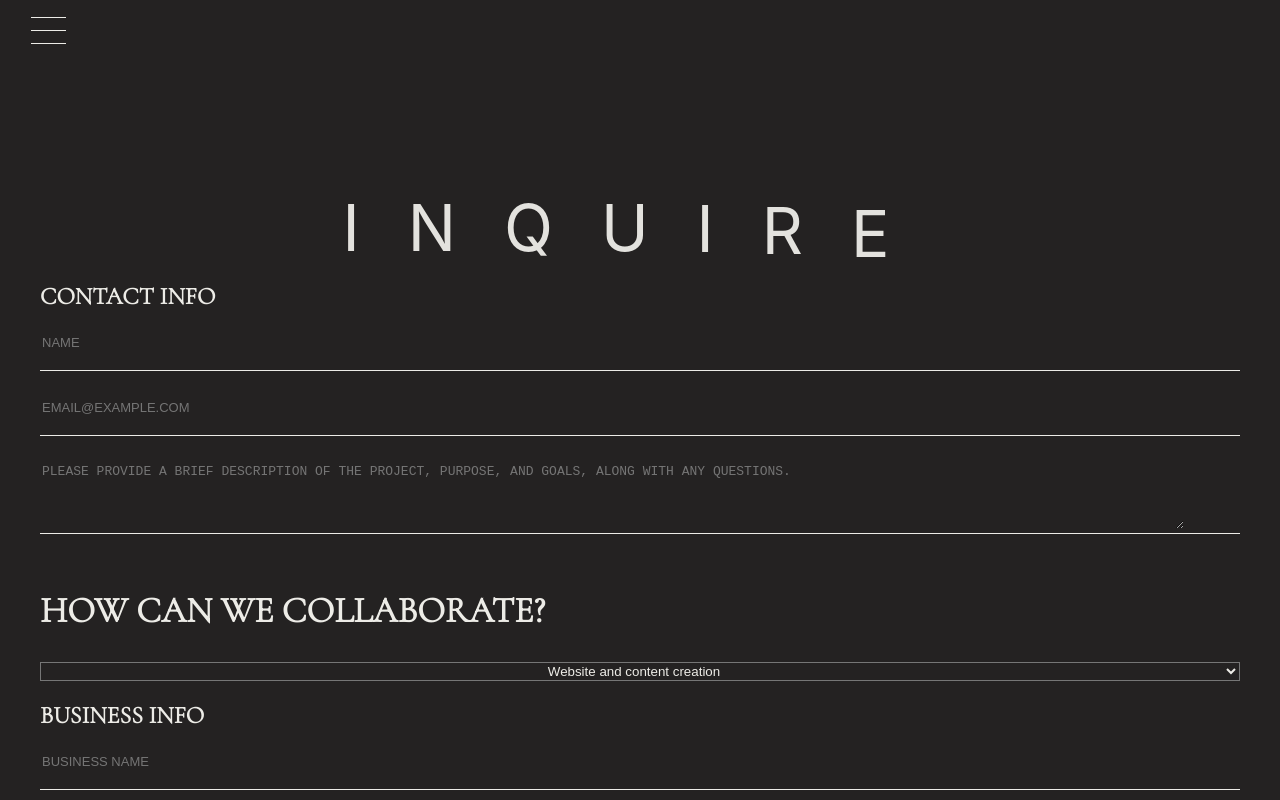
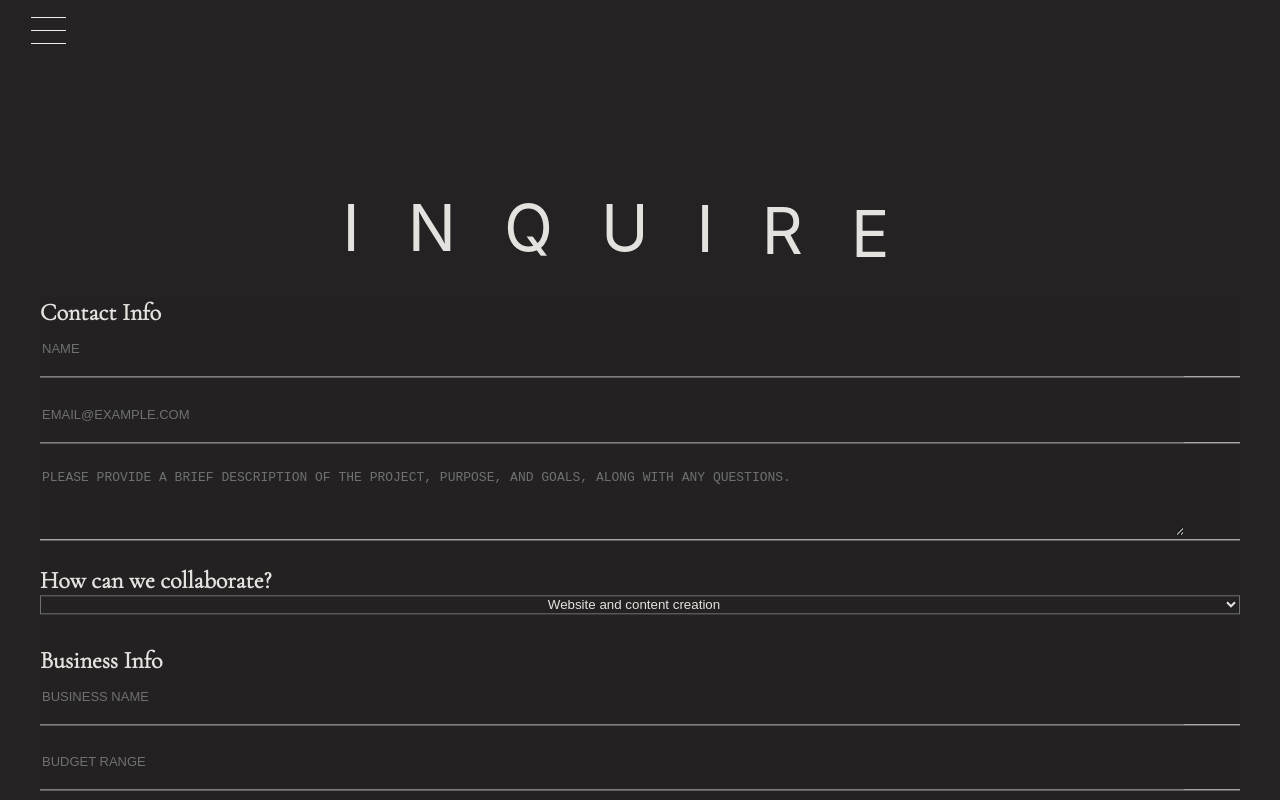
Before and after one commit to vanessamald/studiorevivir, a React (Create React App) app in the folder client/: page /inquire in a window 1280 px wide. Shown: the top 800 px of the page. Built offline with nearby package versions, Linux system fonts and the light colour scheme.

Commit message:
styling contact form

```diff
--- a/client/src/components/Contact/index.js
+++ b/client/src/components/Contact/index.js
@@ -1,13 +1,19 @@
 import React, { useState, useRef } from 'react';
+import { useInView } from 'react-intersection-observer';
 import Form from 'react-bootstrap/Form';
 import Navigation from '../Navigation';
 import SplitText from '../SplitText';
 import SplitText2 from '../SplitText2';
 
 function Contact() {
+    // scroll animation
+    const { ref, inView } = useInView({
+        triggerOnce: true,
+    });
+
     const [ about, setAbout ] = useState('hidden-a');
 
-    const contactText = 'Contact';
+    //const contactText = 'Contact';
 
     // set state for contact form open/close
     const [ show, setShow] = useState('hidden-contact');
@@ -84,34 +90,14 @@ function Contact() {
     return (
     <div>
         <Navigation/>
-        <div className='contact-container flex space-between'>
+        <div className='contact-container flex space-between' ref={ref}>
+            <div className='split-text-container split-text-container-alternate flex justify-center work-title'>
+                <SplitText text='Inquire' fontColor='theme-text-color'/>
+            </div>
+            <div className={`contact-form-container ${inView ? 'text-animation' : '' }`}>
+            <Form onSubmit={submitForm} className='form-content'>
 
-                <div className='split-text-container split-text-container-alternate flex justify-center work-title'>
-                    <SplitText text='Inquire' fontColor='theme-text-color'/>
-                </div>
-
-
-            {/*}
-            <div>
-                {result && (
-                    <p className={`${result.success ? 'success' : 'error'}`}>
-                        {result.message}
-                    </p>
-                    )}
-            </div>
-                */}
-            <Form onSubmit={submitForm} className='form-content'>
-                {/*}
-                <div className='close-btn-container flex flex-end'>
-                    <button className='close-btn' onClick={handleClose}>
-                        <div className='close-container'>
-                            <div className='close-line1'></div>
-                            <div className='close-line2'></div>
-                        </div>
-                    </button>
-                </div>
-                */}
-                <h2 className='font-classic uppercase'>Contact Info</h2>
+                <h4 className='font-classic small-font contact-title'>Contact Info</h4>
                 <Form.Group className="form-group" controlId="name">
                     <Form.Label className='form-name'></Form.Label>
                     <Form.Control className='form-input'
@@ -132,19 +118,6 @@ function Contact() {
                     />
                 </Form.Group>
                 <div className='line-div'></div>
-                {/*}
-                <Form.Group className='form-group'>
-                    <Form.Label className='form-name'></Form.Label>
-                    <Form.Control className='form-input'
-                        onChange={(e) => setSubject(e.target.value)}
-                        type="text"
-                        placeholder="Subject"
-                        required
-                    />
-                </Form.Group>
-                <div className='line-div'></div>
-                */}
-
                 <Form.Group className='form-group'
                     controlId="message"
                     >
@@ -159,9 +132,9 @@ function Contact() {
                 </Form.Group>
                 <div className='line-div'></div>
                 <Form.Group
-                    className='form-group dropdown font-classic uppercase flex-column'
+                    className='form-group dropdown flex-column'
                     controlId="dropdown">
-                    <h2 className='form-name'>How can we collaborate?</h2>
+                    <h4 className='font-classic small-font dropdown-title'>How can we collaborate?</h4>
                     <Form.Control as="select" value={option} onChange={(e) => setOption(e.target.value)} >
                         <option className='form-option' value="Website and content creation">Website and content creation</option>
                         <option className='form-option' value="Website">Website</option>
@@ -169,7 +142,7 @@ function Contact() {
                     </Form.Control>
                 </Form.Group>
 
-                <h2 className='font-classic uppercase'>Business Info</h2>
+                <h4 className='font-classic small-font contact-title'>Business Info</h4>
                 <Form.Group className='form-group'>
                     <Form.Label className='form-name'></Form.Label>
                     <Form.Control className='form-input'
@@ -211,6 +184,19 @@ function Contact() {
                 </div>
             </Form>
             </div>
+
+            {/*}
+            <div>
+                {result && (
+                    <p className={`${result.success ? 'success' : 'error'}`}>
+                        {result.message}
+                    </p>
+                    )}
+            </div>
+                */}
+
+
+            </div>
         </div>
 
     )
--- a/client/src/index.css
+++ b/client/src/index.css
@@ -364,11 +364,15 @@ a {
 /*Theme and Toggle Styling Ends */
 
 /* Contact Styling */
+.contact-title {
+  margin-bottom: 10px;
+}
+
 .contact-container {
-  height: 100vh;
   /*overflow: hidden;*/
   padding-right: 2vw;
   padding-left: 2vw;
+  height: 100vh;
 }
 
 .line-div {
@@ -416,8 +420,7 @@ a {
 }
 
 .contact-form-container {
-  padding: 4rem;
-  opacity: 1;
+  opacity: 0;
 }
 
 .contact-form-title {
@@ -439,6 +442,11 @@ a {
   width: 100%;
 }
 
+.dropdown-title {
+  margin-top: 0;
+  margin-bottom: 0;
+}
+
 .form-input {
   padding-bottom: 20px;
   width: 95%;
@@ -452,6 +460,7 @@ a {
   width: 100%;
   display: flex;
   justify-content: center;
+  margin-bottom: 20px;
 }
 
 .form-button {
@@ -850,6 +859,10 @@ a {
   font-weight: bolder;
 }
 
+.lightweight {
+  font-weight: 100;
+}
+
 .theme-text-color {
   color: var(--font-color)
 }
@@ -880,6 +893,14 @@ a {
 .em-med {
   font-size: 2rem;
   line-height: 3rem;
+}
+
+.x-small-font {
+  font-size: 1rem;
+}
+
+.small-font {
+  font-size: 1.5rem;
 }
 
 .medium-font {
@@ -1044,14 +1065,13 @@ a {
     /*padding: 50px;*/
   }
   .form-button {
-    padding: 10px 100px;
+    padding: 10px 125px;
   }
   .form-input {
     width: 90%;
   }
   .form-content {
     width: 100%;
-    padding-top: 3em;
   }
   .about-i {
     width: 100%;
```
